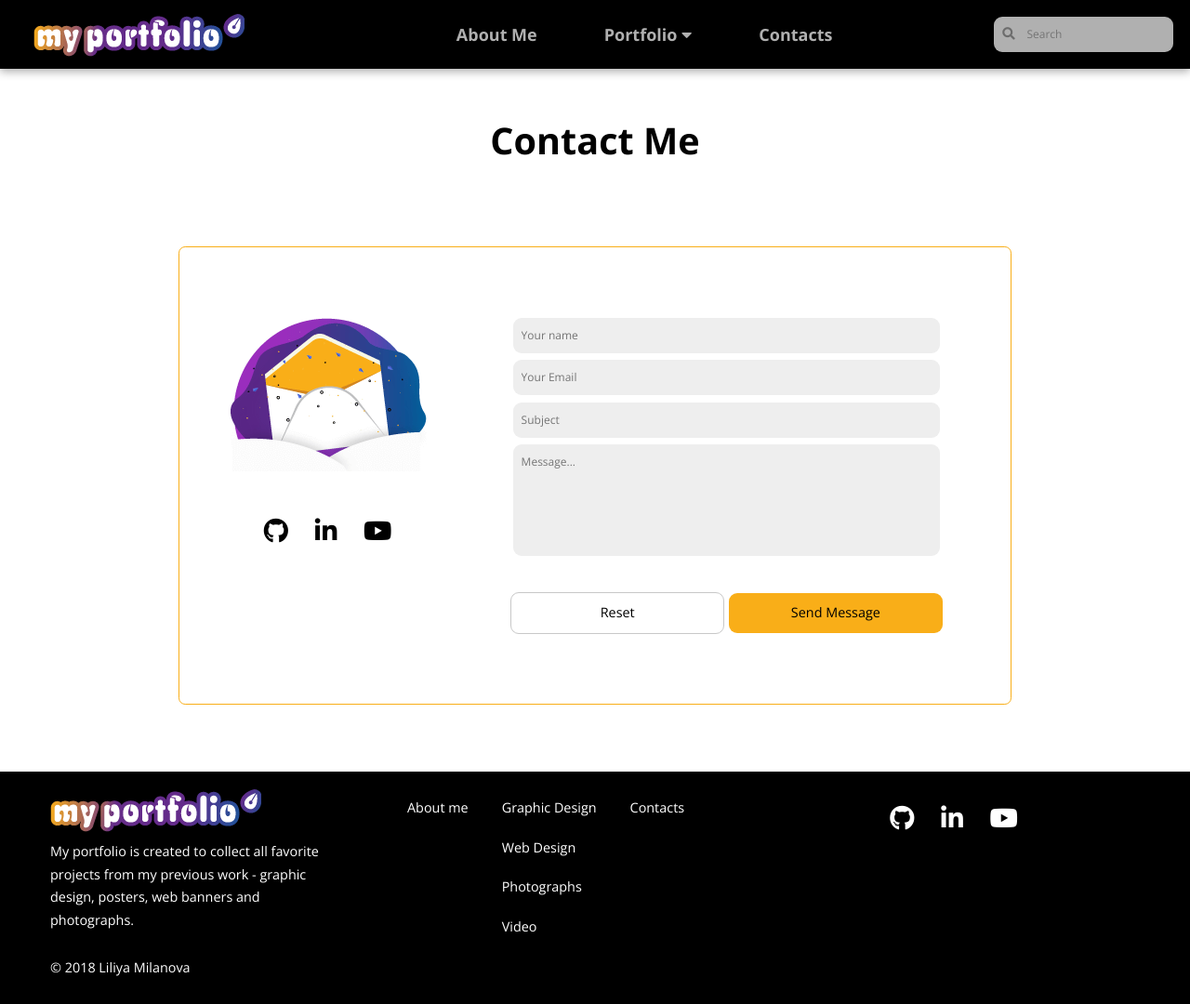
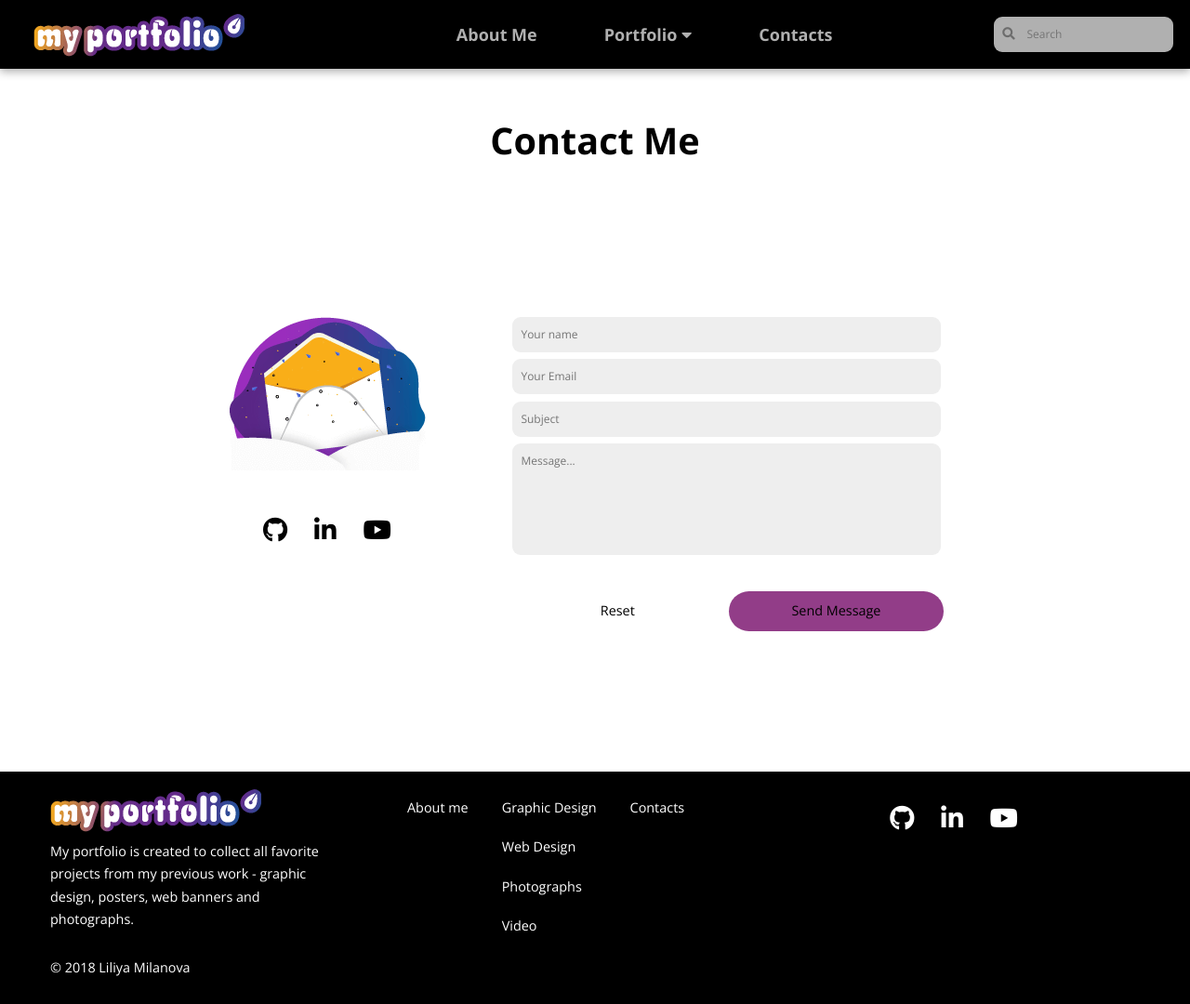
Before and after one commit to LiliyaMilanova/myportfolio, a Jekyll site: the page built from contacts.html, in a window 1280 px wide and 1080 px high. Shown: the whole window at 93% size. Built offline with Jekyll 4.4.1, drawn with Linux system fonts in a browser that asks for light colours; nearby versions of some CDN libraries.

Commit message:
Update forms.css

```diff
--- a/css/forms.css
+++ b/css/forms.css
@@ -88,7 +88,7 @@ input:hover {
     outline: none;
     margin-top: 2.2rem;
     border-radius: 0.4rem;
-    border: 1px solid rgb(249, 174, 24);
+    border: 1px solid #000000);
 }
 
 #graphic-contact-icon {
@@ -111,7 +111,7 @@ input:hover {
 }
 
 #graphic-contact-icon > .social a:hover {
-    color: rgb(249, 174, 24);
+    color: #6C5E6A);
 }
 
 .contact-fields {
@@ -133,25 +133,26 @@ input:hover {
     margin: 0.2rem 0;
     padding: 0.5rem;
     font-size: 0.8rem;
-    border-radius: 0.5rem;
-    color: rgb(0, 0, 0);
-    background: rgb(249, 174, 24);
+    border-radius: 2rem;
+    color: #FFFFFF);
+    background: #923D88;
 }
 
 #submit:hover {
-    color: rgb(255, 255, 255);
-    background: rgb(0, 0, 0);
+    background: #6C5E6A);
 }
 
 #reset {
     margin-top: 1.5rem;
     background: none;
-    color: rgb(0, 0, 0);
-    border: 1px solid rgb(200, 200, 200);
+    color: #6C5E6A);
+    border: 1px solid #6C5E6A);
 }
 
 #reset:hover {
-    background: rgb(200, 200, 200);
+    color: #FFFFFF);
+    border: 1px solid #6C5E6A);
+    background: #6C5E6A);
 }
 
 textarea {
```
